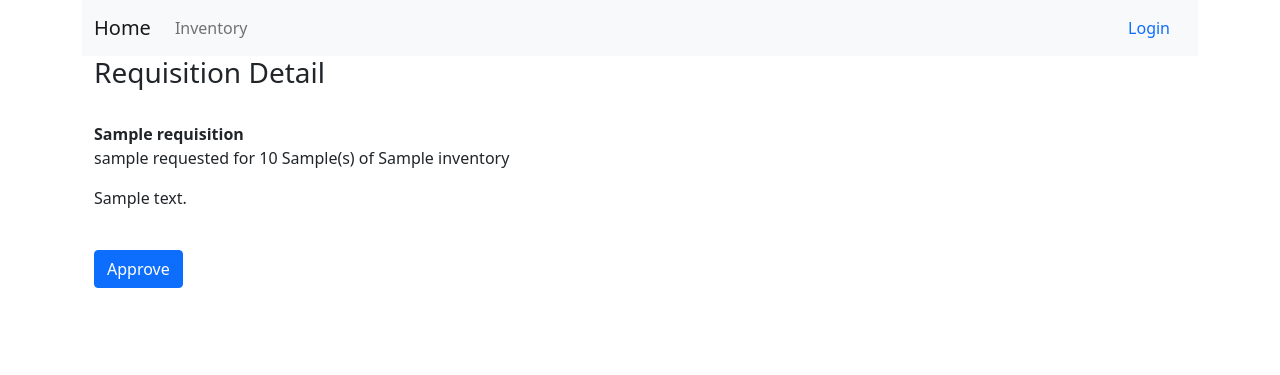
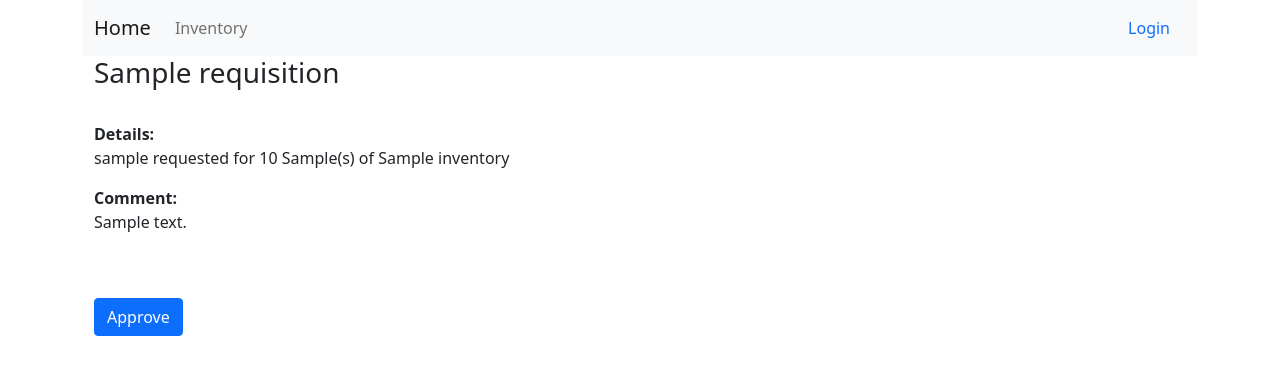
Before and after one commit to shoaibsaikat/Django-Office-Management, a Django app: template inventory/templates/inventory/requisition_detail.html in a window 1280 px wide. Shown: the top 375 px of the page. Run offline with Django 3.2, Linux system fonts and the light colour scheme; the template is opened without the code that fills it: values that come from a table or form of the project are taken from there, others are empty; tables that the repository leaves empty hold one stand-in row (values such as "Sample post"); some libraries are stand-ins or nearby versions.

```diff
--- a/inventory/templates/inventory/requisition_detail.html
+++ b/inventory/templates/inventory/requisition_detail.html
@@ -1,15 +1,21 @@
 {% extends "base.html" %}
 
 {% block body_block %}
-<h3>Requisition Detail</h3>
+<h3>{{ object.title }}</h3>
 <br>
 
 <form method="post">
     {% csrf_token %}
-    <strong>{{ object.title }}</strong>
+    <strong>Details:</strong>
     <p>{{ object.user }} requested for {{ object.amount }} {{ object.inventory.unit }}(s) of {{ object.inventory.name }}</p>
-    <p>{{ object.comment }}</p>
+
+    {% if object.comment %}
+        <strong>Comment:</strong>
+        <p>{{ object.comment }}</p>
+    {% endif %}
+    <br>
     <br>
     <input type="submit" value="Approve" class="btn btn-primary">
+
 </form>
 {% endblock body_block %}
```
Also changed, not shown: inventory/views.py (+11 -3 lines).
